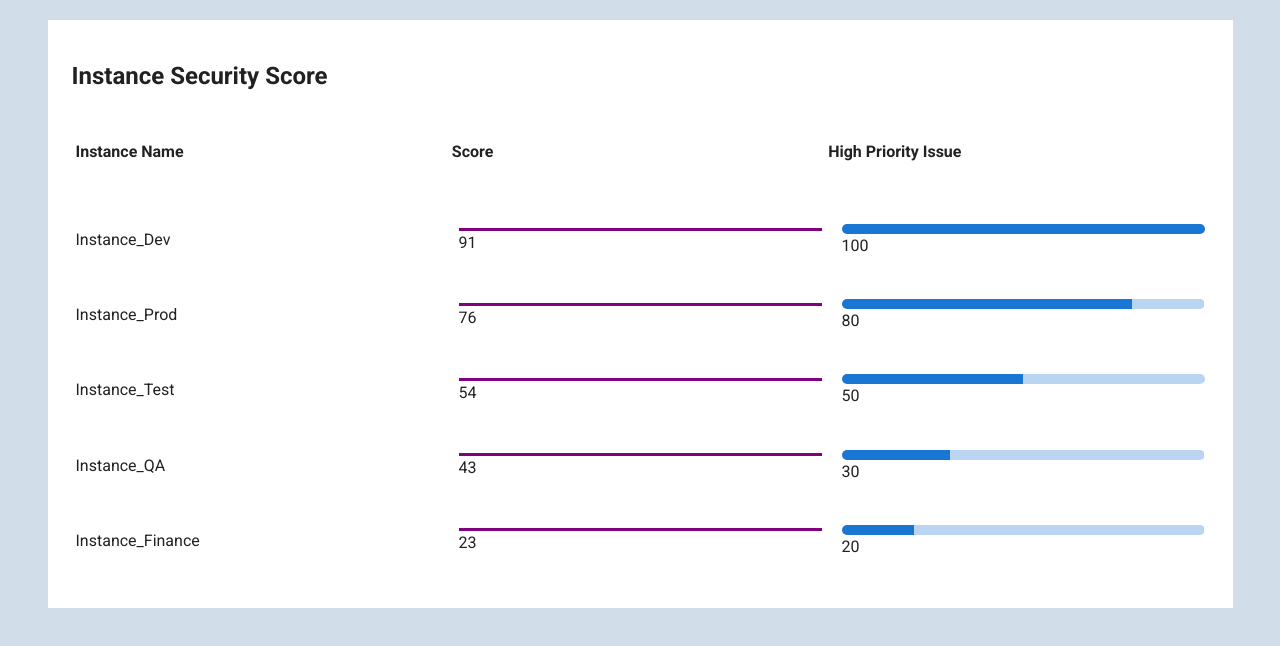
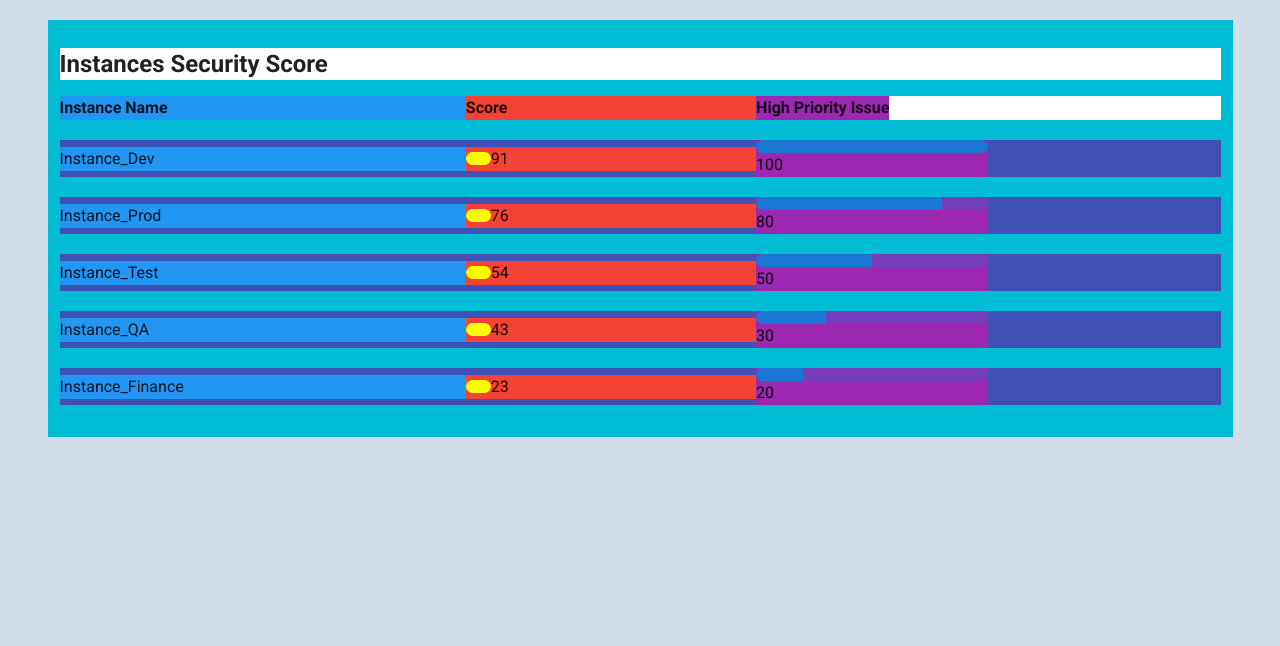
Before and after one commit to Swati11129/instance_security_score, a Vue app: page /#/ in a window 1280 px wide. Shown: the top 646 px of the page. Built offline with nearby package versions, Linux system fonts and the light colour scheme.

Commit message:
changed list to div

```diff
--- a/src/components/InstanceSecurityScore.vue
+++ b/src/components/InstanceSecurityScore.vue
@@ -1,47 +1,40 @@
 <template>
 <div style="background-color:#d1dde8; width:100vw; height:100vh">
-    <v-container class=" white my-5">
-        <v-container class="text my-4 font-weight-bold text-h5 white  ">Instance Security Score</v-container>
+    <v-container class=" white my-5 cyan">
+        <div class="text my-4 font-weight-bold text-h5 white  ">Instances Security Score</div>
+        <div>
+            <div class="font-weight-bold d-flex white  " v-for="(title, i) in titles" :key="i">
+                <span style="width:35%" class="blue">
+                    <div v-text="title.text"></div>
+                </span>
+                <span style="width: 25%;" class="red">
+                    <div v-text="title.score"> </div>
+                </span>
+                <span class="purple">
+                    <div v-text="title.priority"></div>
+                </span>
+            </div>
+        </div>
 
-        <v-list>
-            <v-list-item-group color="primary">
-                <v-list-item class="font-weight-bold" v-for="(title, i) in titles" :key="i">
-                    <v-list-item-content>
-                        <v-list-item-title v-text="title.text"></v-list-item-title>
-                    </v-list-item-content>
-                    <v-list-item-content>
-                        <v-list-item-title v-text="title.score"> </v-list-item-title>
-
-                    </v-list-item-content>
-                    <v-list-item-content>
-
-                        <v-list-item-title v-text="title.priority"></v-list-item-title>
-                    </v-list-item-content>
-                </v-list-item>
-            </v-list-item-group>
-        </v-list>
-
-        <v-list>
-            <v-list-item-group color="primary">
-                <v-list-item class="my-5" v-for="(item, i) in items" :key="i">
-
-                    <v-list-item-content>
-                        <v-list-item-title v-text="item.text"></v-list-item-title>
-                    </v-list-item-content>
-
-                    <v-list-item-content class="mx-5">
-                        <span style="width:2px; background-color:purple; height:3px"></span>
-                        <v-list-item-title v-text="item.score"></v-list-item-title>
-                    </v-list-item-content>
-
-                    <v-list-item-content>
-                        <v-progress-linear v-show="isLoading" class="rounded-pill" v-model="item.high_priority_issue" height="10" />
-                        <v-list-item-title v-text="item.high_priority_issue"></v-list-item-title>
-                    </v-list-item-content>
-                </v-list-item>
-            </v-list-item-group>
-        </v-list>
-
+        <div>
+            <div color="primary">
+                <div class="my-5 d-flex indigo" v-for="(item, i) in items" :key="i">
+                    <div class="blue my-auto" style="width:35%">
+                        <div v-text="item.text"></div>
+                    </div>
+                    <div  class="d-flex red my-auto" style="width:25%">
+                        <div  style="width:25px; height:13px" :style="{'background-color':bg_color}" class="rounded-pill my-auto   "/>
+                        <div v-text="item.score"/>
+                    </div>
+                    <div class="purple my-auto" style="width:20%">
+                        <div>
+                            <v-progress-linear   class="rounded-pill " v-model="item.high_priority_issue" height="13"  />
+                        </div>
+                        <div v-text="item.high_priority_issue"></div>
+                    </div>
+                </div>
+            </div>
+        </div>
     </v-container>
 </div>
 </template>
@@ -49,7 +42,8 @@
 <script>
 export default {
     data: () => ({
-        isLoading: true,
+        // isLoading: true,
+        bg_color:'yellow',
         titles: [{
             text: 'Instance Name',
             score: 'Score',
@@ -84,11 +78,7 @@ export default {
 
     }),
 
-    watch() {
-        data: {
-            this.isLoading = false
-        }
-    },
+
 }
 </script>
 
```
